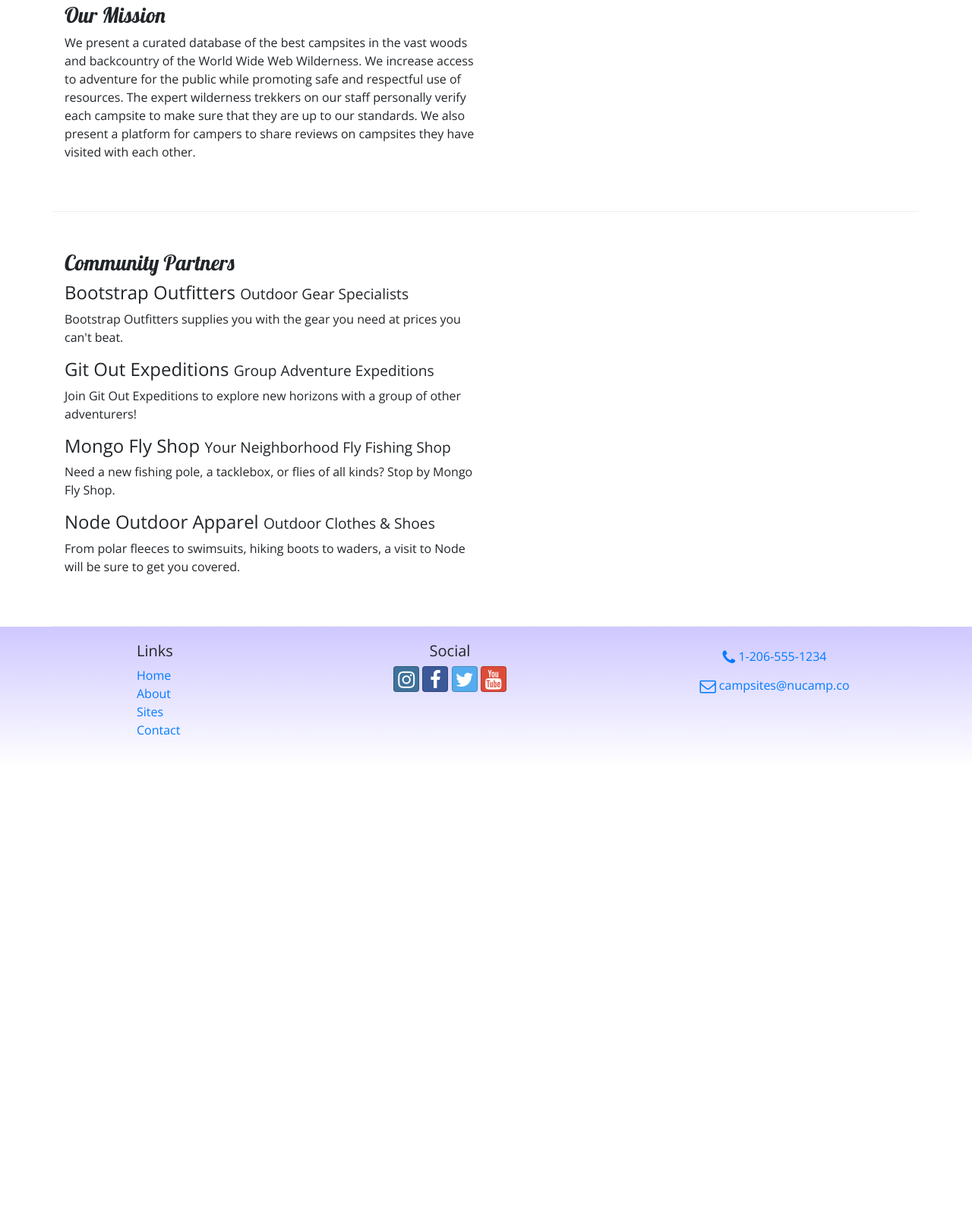
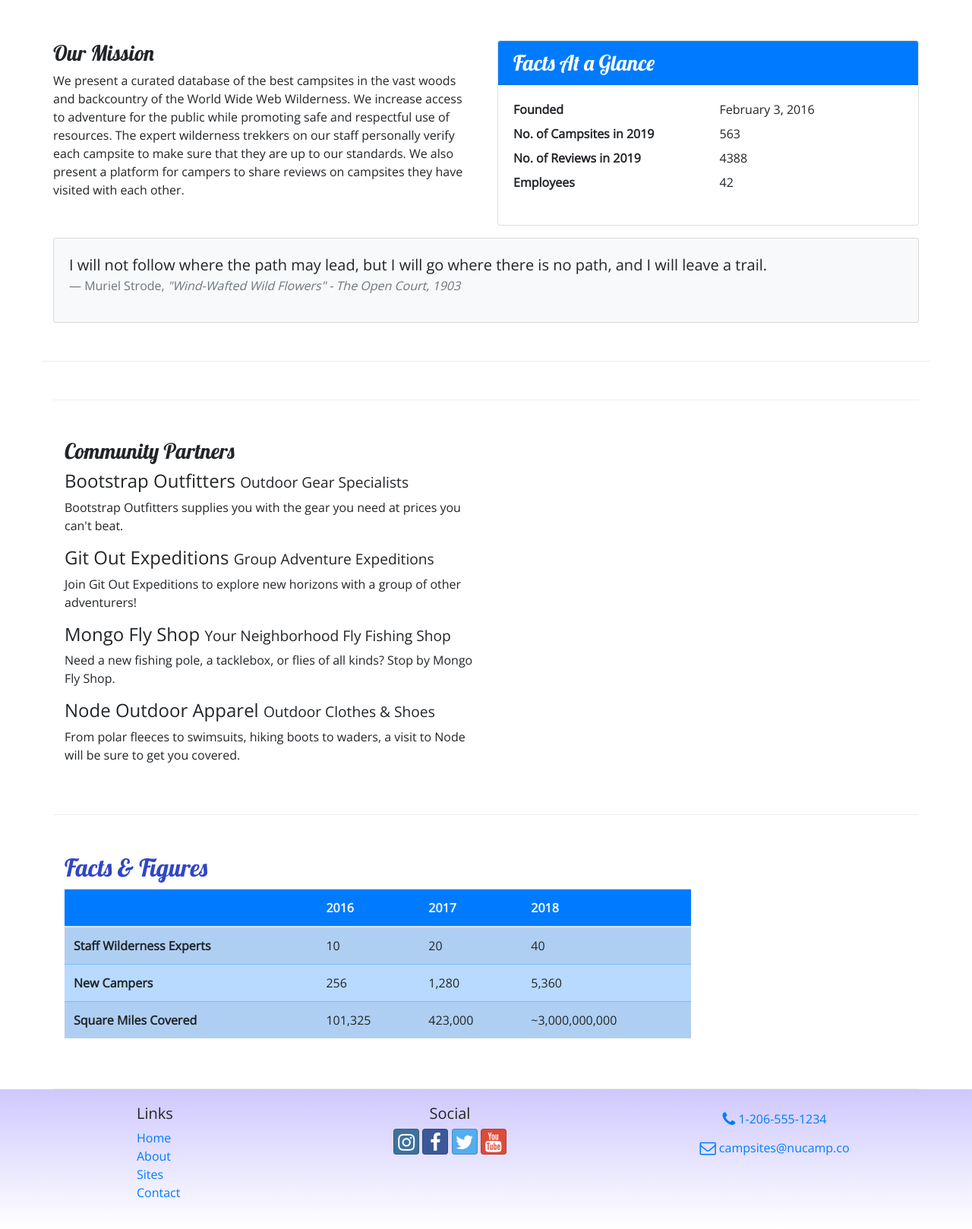
Before and after one commit to Cristiane11/Nucamp, a website: page NucampFolder/2-Bootstrap/nucampsite/aboutUs.html in a window 1280 px wide. Shown: the part 401-2019 px from the top of the page at 76% size. Before the commit the page ends 1410 px from the top, so only its background shows below. Drawn offline with nearby package versions, Linux system fonts and the light colour scheme.

Commit message:
updating about page

```diff
--- a/NucampFolder/2-Bootstrap/nucampsite/aboutUs.html
+++ b/NucampFolder/2-Bootstrap/nucampsite/aboutUs.html
@@ -37,10 +37,13 @@
             </button>
             <div class="collapse navbar-collapse" id="nucampNavbar">
                 <ul class="navbar-nav">
-                    <li class="nav-item active"><a class="nav-link" href="./index.html"><i class="fa fa-home fa-lg"></i>  Home</a></li>
+                    <li class="nav-item active"><a class="nav-link" href="./index.html"><i class="fa fa-home fa-lg"></i>
+                            Home</a></li>
                     <li class="nav-item"><a class="nav-link" href="#"><i class="fa fa-info fa-lg"></i> About Us</a></li>
-                    <li class="nav-item"><a class="nav-link" href="./index.html"> <i class="fa fa-list fa-lg"></i>Sites</a></li>
-                    <li class="nav-item"><a class="nav-link" href="./contactus.html"><i class="fa fa-address-card fa-lg"></i>Contact</a></li>
+                    <li class="nav-item"><a class="nav-link" href="./index.html"> <i
+                                class="fa fa-list fa-lg"></i>Sites</a></li>
+                    <li class="nav-item"><a class="nav-link" href="./contactus.html"><i
+                                class="fa fa-address-card fa-lg"></i>Contact</a></li>
                 </ul>
             </div>
         </div>
@@ -60,20 +63,48 @@
 
         <div>
             <div class="row row-content">
-                <div class="col-sm-6">
-                    <h3>Our Mission</h3>
-                    <p class=" d-none d-sm-block">We present a curated database of the best campsites in the vast woods
-                        and backcountry of the
-                        World
-                        Wide Web Wilderness. We increase access to adventure for the public while promoting safe and
-                        respectful use of resources. The expert wilderness trekkers on our staff personally verify each
-                        campsite to make sure that they are up to our standards. We also present a platform for campers
-                        to
-                        share reviews on campsites they have visited with each other.</p>
+                <div class="row row-content">
+                    <div class="col-sm-6">
+                        <h3>Our Mission</h3>
+                        <p>We present a curated database of the best campsites in the vast woods and backcountry of the
+                            World Wide Web Wilderness. We increase access to adventure for the public while promoting
+                            safe and respectful use of resources. The expert wilderness trekkers on our staff personally
+                            verify each campsite to make sure that they are up to our standards. We also present a
+                            platform for campers to share reviews on campsites they have visited with each other.</p>
+                    </div>
+                    <div class="col-sm-6">
+                        <div class="card">
+                            <h3 class="card-header bg-primary text-white">Facts At a Glance</h3>
+                            <div class="card-body">
+                                <dl class="row">
+                                    <dt class="col-6">Founded</dt>
+                                    <dd class="col-6">February 3, 2016</dd>
+                                    <dt class="col-6">No. of Campsites in 2019</dt>
+                                    <dd class="col-6">563</dd>
+                                    <dt class="col-6">No. of Reviews in 2019</dt>
+                                    <dd class="col-6">4388</dd>
+                                    <dt class="col-6">Employees</dt>
+                                    <dd class="col-6">42</dd>
+                                </dl>
+                            </div>
+                        </div>
+                    </div>
+                    <div class="col">
+                        <div class="card bg-light mt-3">
+                            <blockquote class="blockquote card-body">
+                                <p class="mb-0">I will not follow where the path may lead, but I will go where there is
+                                    no path, and I will leave a trail.</p>
+                                <footer class="blockquote-footer">Muriel Strode,
+                                    <cite title="Source Title">"Wind-Wafted Wild Flowers" -
+                                        The Open Court, 1903
+                                    </cite>
+                                </footer>
+                            </blockquote>
+                        </div>
+                    </div>
                 </div>
             </div>
         </div>
-
         <div>
             <div class="row row-content">
                 <div class="col-sm-6">
@@ -94,10 +125,45 @@
                 </div>
             </div>
         </div>
+        <div class="row row-content">
+            <div class="col-sm-9">
+                <h2>Facts &amp; Figures</h2>
+                <div class="table-responsive">
+                    <table class="table table-striped">
+                        <thead>
+                            <tr class="bg-primary text-light">
+                                <th></th>
+                                <th>2016</th>
+                                <th>2017</th>
+                                <th>2018</th>
+                            </tr>
+                        </thead>
+                        <tbody class="table-primary">
+                            <tr>
+                                <th>Staff Wilderness Experts</th>
+                                <td>10</td>
+                                <td>20</td>
+                                <td>40</td>
+                            </tr>
+                            <tr>
+                                <th>New Campers</th>
+                                <td>256</td>
+                                <td>1,280</td>
+                                <td>5,360</td>
+                            </tr>
+                            <tr>
+                                <th>Square Miles Covered</th>
+                                <td>101,325</td>
+                                <td>423,000</td>
+                                <td>~3,000,000,000</td>
+                            </tr>
+                        </tbody>
+                    </table>
+                </div>
+            </div>
+        </div>
     </div>
-
-
-    <footer>
+    <footer class="site-footer">
         <div class="container">
             <div class="row">
                 <div class="col-4 col-sm-2 offset-1">
@@ -111,14 +177,20 @@
                 </div>
                 <div class="col-6 col-sm-5 text-center">
                     <h5>Social</h5>
-                    <a class="btn btn-social-icon btn-instagram" href="http://instagram.com/"><i class="fa fa-instagram"></i></a>
-                    <a class="btn btn-social-icon btn-facebook" href="http://facebook.com/"><i class="fa fa-facebook"></i></a>
-                    <a class="btn btn-social-icon btn-twitter" href="http://twitter.com/"><i class="fa fa-twitter"></i></a>
-                    <a class="btn btn-social-icon btn-google" href="http://youtube.com/"><i class="fa fa-youtube"></i></a>
+                    <a class="btn btn-social-icon btn-instagram" href="http://instagram.com/"><i
+                            class="fa fa-instagram"></i></a>
+                    <a class="btn btn-social-icon btn-facebook" href="http://facebook.com/"><i
+                            class="fa fa-facebook"></i></a>
+                    <a class="btn btn-social-icon btn-twitter" href="http://twitter.com/"><i
+                            class="fa fa-twitter"></i></a>
+                    <a class="btn btn-social-icon btn-google" href="http://youtube.com/"><i
+                            class="fa fa-youtube"></i></a>
                 </div>
                 <div class="col-sm-4 text-center">
-                    <a role="button" class="btn btn-link" href="tel:+12065551234"><i class="fa fa-phone fa-lg text-primary"></i> 1-206-555-1234</a><br />
-                    <a role="button" class="btn btn-link" href="mailto:campsites@nucamp.co"><i class="fa fa-envelope-o fa-lg text-primary"></i> campsites@nucamp.co</a>
+                    <a role="button" class="btn btn-link" href="tel:+12065551234"><i
+                            class="fa fa-phone fa-lg text-primary"></i> 1-206-555-1234</a><br />
+                    <a role="button" class="btn btn-link" href="mailto:campsites@nucamp.co"><i
+                            class="fa fa-envelope-o fa-lg text-primary"></i> campsites@nucamp.co</a>
                 </div>
             </div>
         </div>
--- a/NucampFolder/2-Bootstrap/nucampsite/card.html
+++ b/NucampFolder/2-Bootstrap/nucampsite/card.html
@@ -0,0 +1,45 @@
+<!DOCTYPE html>
+<html lang="en">
+
+<head>
+    <meta charset="utf-8" />
+    <meta name="viewport" content="width=device-width, initial-scale=1">
+    <!-- Bootstrap CSS -->
+    <link rel="stylesheet" href="node_modules/bootstrap/dist/css/bootstrap.min.css" />
+    <!-- Additional CSS must be placed after Bootstrap CSS -->
+    <link rel="stylesheet" href="https://fonts.googleapis.com/css?family=Lobster|Open+Sans" />
+    <link rel="stylesheet" href="node_modules/font-awesome/css/font-awesome.min.css" />
+    <link rel="stylesheet" href="node_modules/bootstrap-social/bootstrap-social.css" />
+    <link rel="stylesheet" href="css/styles.css" />
+    <title>NuCamp: A Better Way To Camp</title>
+</head>
+
+<body>
+    <div class = "card" style= "width: 20rem;">
+    "Lorem ipsum dolor sit amet, consectetur adipiscing elit, sed do eiusmod tempor incididunt ut
+    labore et dolore magna aliqua. Ut enim ad minim veniam, quis nostrud exercitation ullamco laboris
+    nisi ut aliquip ex ea commodo consequat. Duis aute irure dolor in reprehenderit in voluptate velit
+    esse cillum dolore eu fugiat nulla pariatur. Excepteur sint occaecat cupidatat non proident, sunt
+    in culpa qui officia deserunt mollit anim id est laborum."
+   </div>
+   <div class= "container">
+       <div class ="row">
+           <div class ="col-6">
+                <div class = "card border-info">
+                    <div class = "card-header bg-info text-light ">
+                        EUUUUUUUUUUU
+                    </div>
+                    <div class ="card-body">
+                        "Lorem ipsum dolor sit amet, consectetur adipiscing elit, sed do eiusmod tempor incididunt ut
+                        labore et dolore magna aliqua. Ut enim ad minim veniam, quis nostrud exercitation ullamco laboris
+                        nisi ut aliquip ex ea commodo consequat. Duis aute irure dolor in reprehenderit in voluptate velit
+                        esse cillum dolore eu fugiat nulla pariatur. Excepteur sint occaecat cupidatat non proident, sunt
+                        in culpa qui officia deserunt mollit anim id est laborum."
+                    </div>
+                </div>
+           </div>
+        </div>
+   </div>
+</body>
+
+</html>
--- a/NucampFolder/2-Bootstrap/nucampsite/css/styles.css
+++ b/NucampFolder/2-Bootstrap/nucampsite/css/styles.css
@@ -14,7 +14,7 @@ header h2 {
     color: #CEC8FF;
 }
 
-footer {
+.site-footer {
     background-image: linear-gradient(#CEC8FF, white);
     padding: 20px 0;
 }
```
Also changed, not shown: NucampFolder/2-Bootstrap/nucampsite/contactus.html (+1 -1 lines), NucampFolder/2-Bootstrap/nucampsite/index.html (+1 -1 lines).
